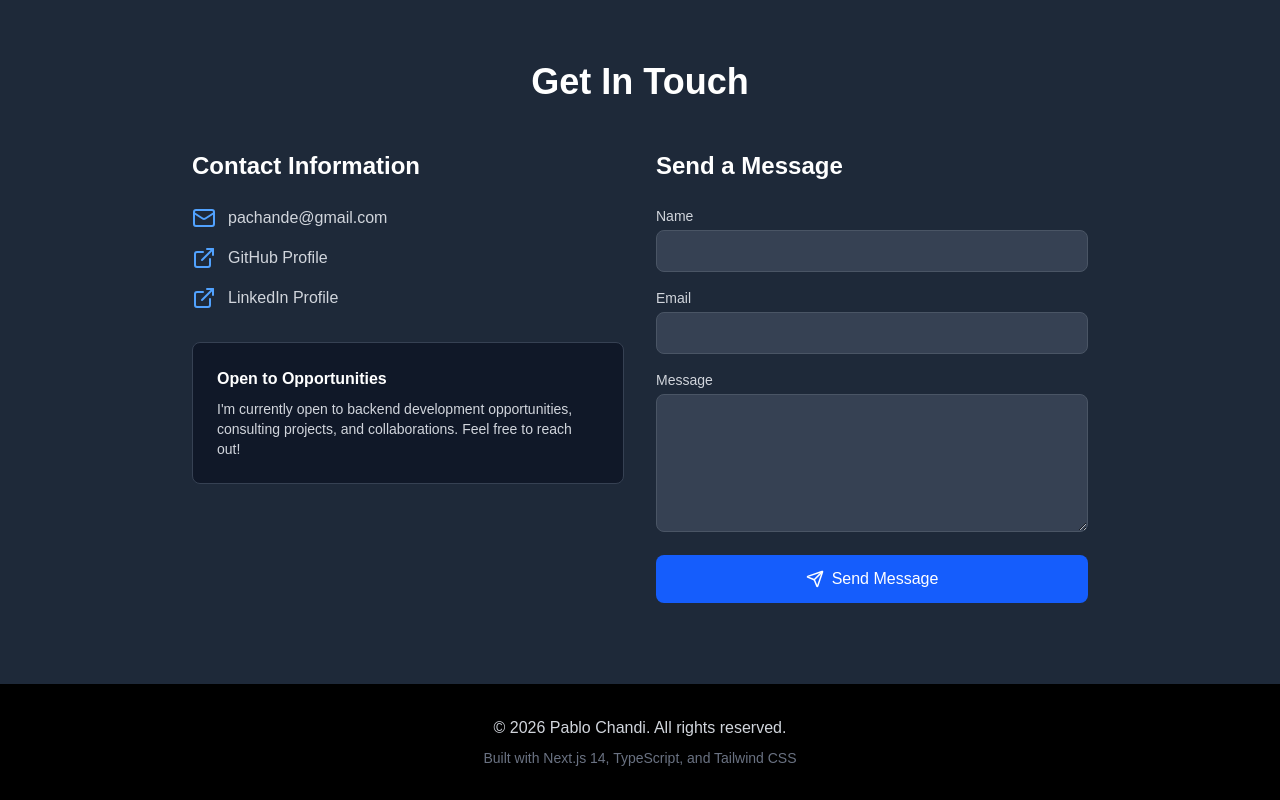
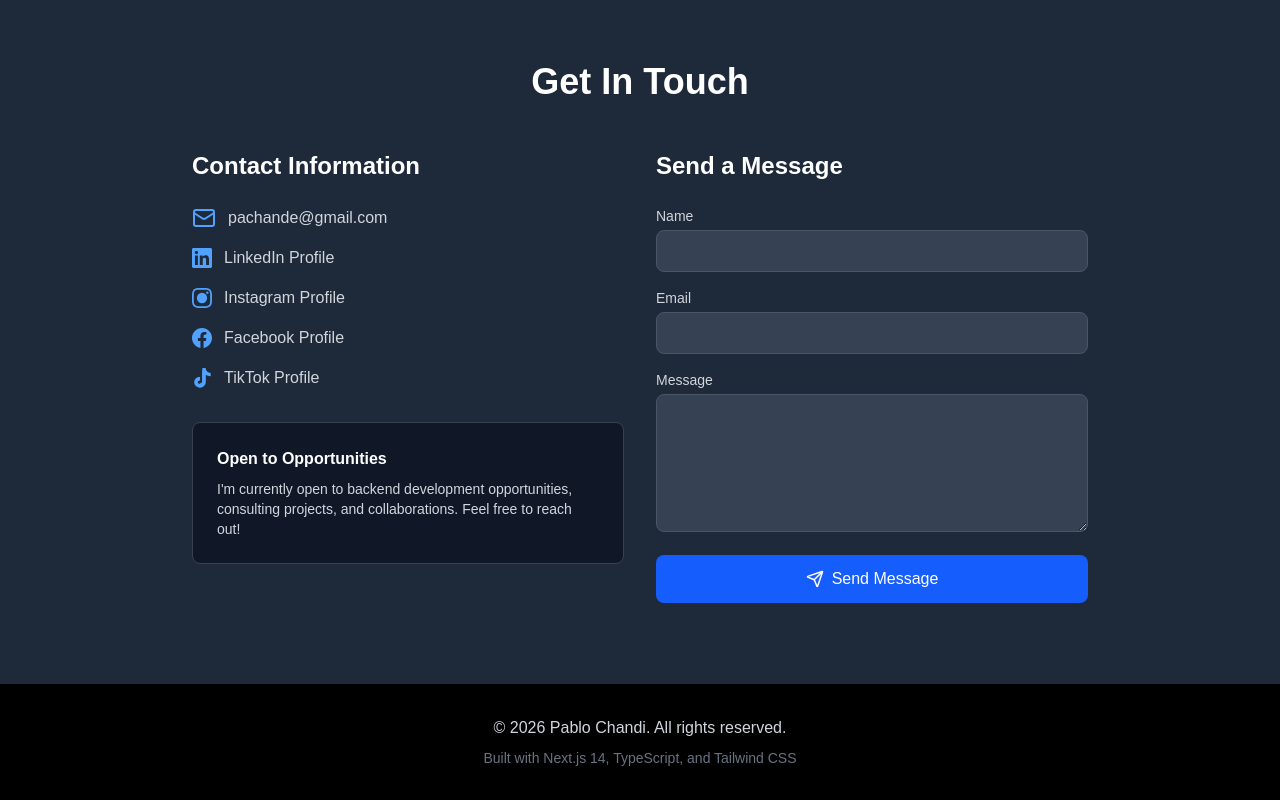
Before and after one commit to pabblo17/backend-portfolio, a Next.js app: page / in a window 1280 px wide. Shown: the part 3936-4736 px from the top of the page. Built offline with nearby package versions, Linux system fonts and the light colour scheme.

Commit message:
feat: update contact section with official social media icons

```diff
--- a/components/Contact.tsx
+++ b/components/Contact.tsx
@@ -1,8 +1,14 @@
 "use client";
 
-import { Mail, Send, ExternalLink } from "lucide-react";
+import { Mail, Send } from "lucide-react";
 import { useState } from "react";
 import { useTranslation } from "@/lib/i18n/useTranslation";
+import {
+  LinkedInIcon,
+  InstagramIcon,
+  FacebookIcon,
+  TikTokIcon,
+} from "./icons/SocialIcons";
 
 export default function Contact() {
   const { data, t } = useTranslation();
@@ -51,19 +57,10 @@ export default function Contact() {
             <div className="space-y-4">
               <a
                 href={`mailto:${data.personalInfo.email}`}
-                className="flex items-center gap-3 text-gray-300 hover:text-blue-400 transition"
+                className="flex items-center gap-3 text-gray-300 hover:text-white transition"
               >
                 <Mail className="text-blue-400" />
                 <span>{data.personalInfo.email}</span>
-              </a>
-              <a
-                href={data.personalInfo.github}
-                target="_blank"
-                rel="noopener noreferrer"
-                className="flex items-center gap-3 text-gray-300 hover:text-blue-400 transition"
-              >
-                <ExternalLink className="text-blue-400" />
-                <span>{t.contact.githubProfile}</span>
               </a>
               <a
                 href={data.personalInfo.linkedin}
@@ -71,8 +68,35 @@ export default function Contact() {
                 rel="noopener noreferrer"
                 className="flex items-center gap-3 text-gray-300 hover:text-blue-400 transition"
               >
-                <ExternalLink className="text-blue-400" />
-                <span>{t.contact.linkedinProfile}</span>
+                <LinkedInIcon size={20} className="text-blue-400" />
+                <span>{t.contact.linkedinProfile || "LinkedIn Profile"}</span>
+              </a>
+              <a
+                href={data.personalInfo.instagram}
+                target="_blank"
+                rel="noopener noreferrer"
+                className="flex items-center gap-3 text-gray-300 hover:text-pink-400 transition"
+              >
+                <InstagramIcon size={20} className="text-blue-400" />
+                <span>{t.contact.instagramProfile || "Instagram Profile"}</span>
+              </a>
+              <a
+                href={data.personalInfo.facebook}
+                target="_blank"
+                rel="noopener noreferrer"
+                className="flex items-center gap-3 text-gray-300 hover:text-blue-500 transition"
+              >
+                <FacebookIcon size={20} className="text-blue-400" />
+                <span>{t.contact.facebookProfile || "Facebook Profile"}</span>
+              </a>
+              <a
+                href={data.personalInfo.tiktok}
+                target="_blank"
+                rel="noopener noreferrer"
+                className="flex items-center gap-3 text-gray-300 hover:text-gray-100 transition"
+              >
+                <TikTokIcon size={20} className="text-blue-400" />
+                <span>{t.contact.tiktokProfile || "TikTok Profile"}</span>
               </a>
             </div>
 
```
